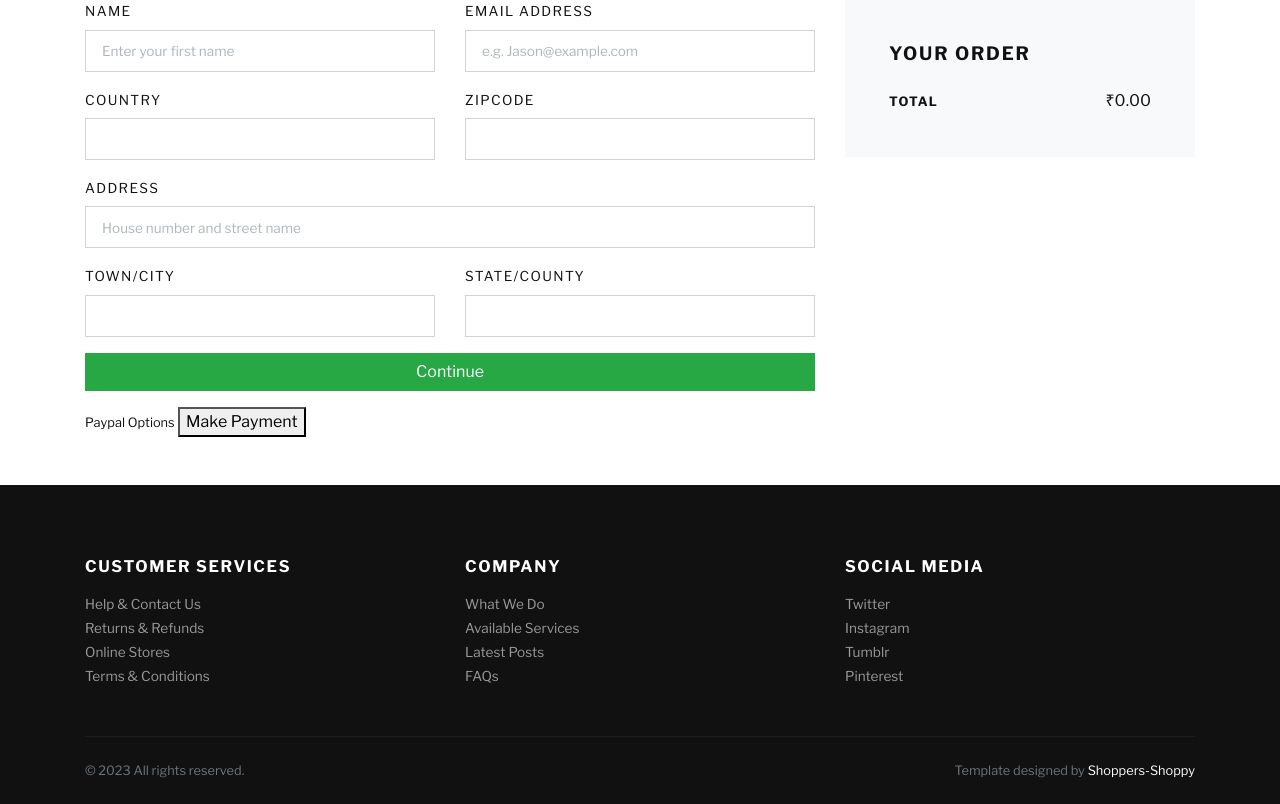
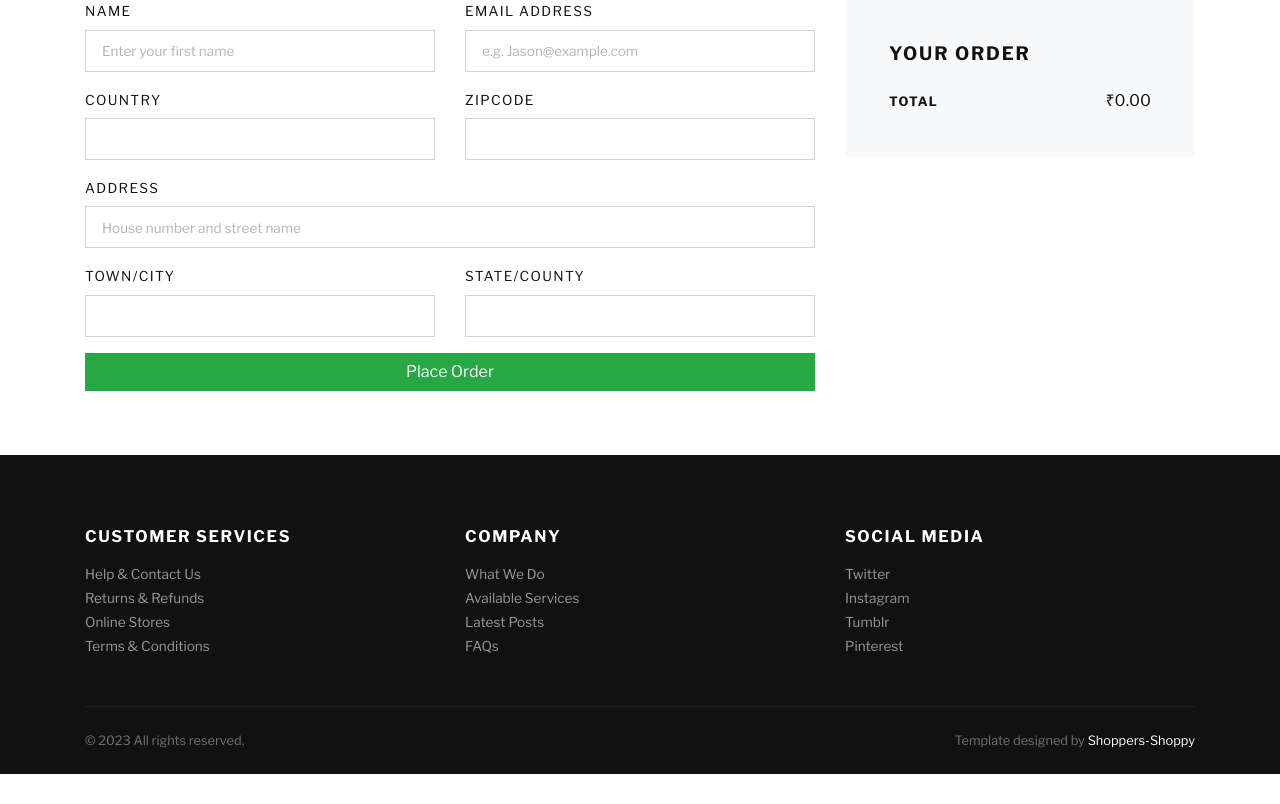
Before and after one commit to ashinkj/shoppers-shoppy, a Django app: page /checkout/ in a window 1280 px wide. Shown: the part 354-1158 px from the top of the page. After the commit the page ends 1128 px from the top, so only its background shows below. Run offline with Django 4.2, Linux system fonts and the light colour scheme; some libraries are stand-ins or nearby versions; some web fonts are replaced.

Commit message:
requirements added

```diff
--- a/store/templates/store/base.html
+++ b/store/templates/store/base.html
@@ -72,7 +72,7 @@
 
        <header class="header bg-white">
         <div class="container px-0 px-lg-3">
-          <nav class="navbar navbar-expand-lg navbar-light py-3 px-lg-0"><a class="navbar-brand" href="index.html"><span class="font-weight-bold text-uppercase text-dark">Shoppers-shoppy</span></a>
+          <nav class="navbar navbar-expand-lg navbar-light py-3 px-lg-0"><a class="navbar-brand" href="#"><span class="font-weight-bold text-uppercase text-dark">Shoppers-shoppy</span></a>
             <button class="navbar-toggler navbar-toggler-right" type="button" data-toggle="collapse" data-target="#navbarSupportedContent" aria-controls="navbarSupportedContent" aria-expanded="false" aria-label="Toggle navigation"><span class="navbar-toggler-icon"></span></button>
             <div class="collapse navbar-collapse" id="navbarSupportedContent">
               <ul class="navbar-nav mr-auto">
--- a/store/templates/store/checkout.html
+++ b/store/templates/store/checkout.html
@@ -72,15 +72,12 @@
 
                 <div class="row">
                   <div class="col-lg-12 form-group">
-                    <input id="form-button" class="btn btn-success btn-block" type="submit" value="Continue">
+                    <input id="form-button" class="btn btn-success btn-block" onclick="submitFormData()" type="submit" value="Place Order">
                   </div>
                 </div>
               </form>
 
-              <div class="box-element hidden" id="payment-info">
-                <small>Paypal Options</small>
-                <button id="make-payment" onclick="submitFormData()">Make Payment</button>
-              </div>
+
 
 
           </div>
--- a/store/templates/store/store.html
+++ b/store/templates/store/store.html
@@ -53,7 +53,7 @@
         <div class="row px-4 px-lg-5">
           <div class="col-lg-6">
             <p class="text-muted small text-uppercase mb-2">New Inspiration 2020</p>
-            <h1 class="h2 text-uppercase mb-3">20% off on new season</h1><a class="btn btn-dark" href="shop.html">Browse collections</a>
+            <h1 class="h2 text-uppercase mb-3">20% off on new season</h1><a class="btn btn-dark" href="#">Browse collections</a>
           </div>
         </div>
       </div>
--- a/store/views.py
+++ b/store/views.py
@@ -63,12 +63,7 @@ def search_category(request):
     if request.method == 'POST':
         data = json.loads(request.body.decode('utf-8'))
         category = data.get('value')  # Use 'value' as the key to match your JSON data
-
-        # Filter products based on the received category
         products = Product.objects.filter(category=category)
-
-        # You can further customize your response data based on your requirements
-        # Here, we're just serializing the product data for simplicity
         product_data = [{'id':product.id,'brand': product.brand, 'category':product.category,'image':product.image.url, 'price': product.price} for product in products]
 
         response_data = {'message': 'Category received successfully', 'category': category, 'products': product_data}
```
Also changed, not shown: requirements.txt.txt (added, +17 -0 lines), db.sqlite3.
